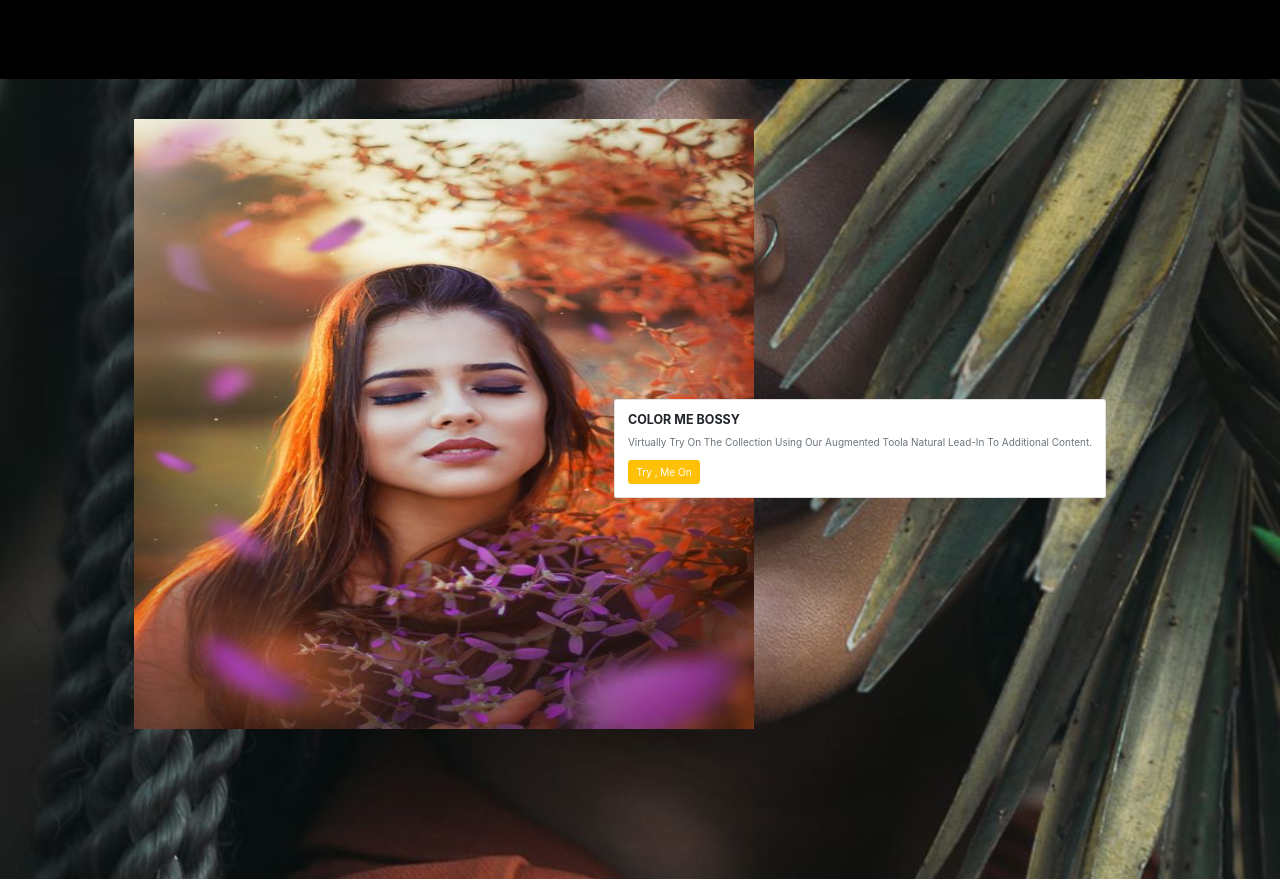
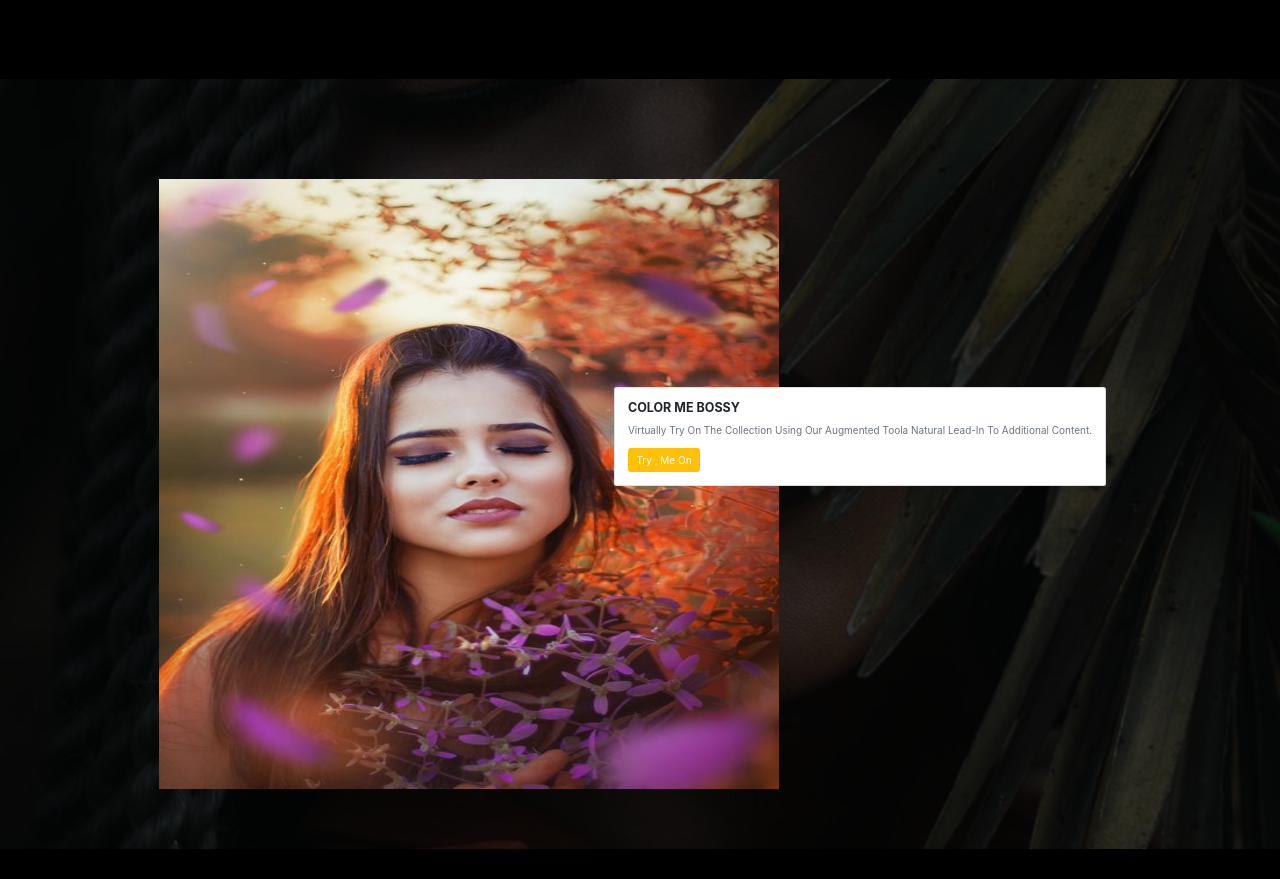
Before and after one commit to rashaobaid/Task1, a plain HTML site: page index.html in a window 1280 px wide. Shown: the part 3044-3923 px from the top of the page. Drawn offline with Linux system fonts and the light colour scheme.

Commit message:
update opacity

```diff
--- a/css/style.css
+++ b/css/style.css
@@ -255,13 +255,21 @@ h2 {
 
 .info {
   margin-top: 82px;
-  background-color: rgba(0, 0, 0, 0.5);
+  position: relative;
+}
+.info .bg {
+  position: absolute;
   background-image: url("../imges/img1.JPG");
   background-repeat: no-repeat;
   background-size: cover;
   background-position: center center;
-  height: 100vh;
-  position: relative;
+  top: 0;
+  left: 0;
+  width: 100%;
+  height: 100%;
+  opacity: 0.5;
+  background-blend-mode: darken;
+  filter: brightness(0.5);
 }
 .info img {
   margin-top: 40px;
--- a/index.html
+++ b/index.html
@@ -199,8 +199,9 @@
 
     <!-- imagesection section ends -->
 
-    <div class="container-fluid px-5 info">
-      <div class="row">
+    <div class="container-fluid p-5 info">
+      <div class="bg"></div>
+      <div class="row p-5">
         <div class="offset-lg-1 col-lg-6 col-md-6">
           <img src="./imges/img2.JPG" width="620px" height="610px" />
         </div>
```
